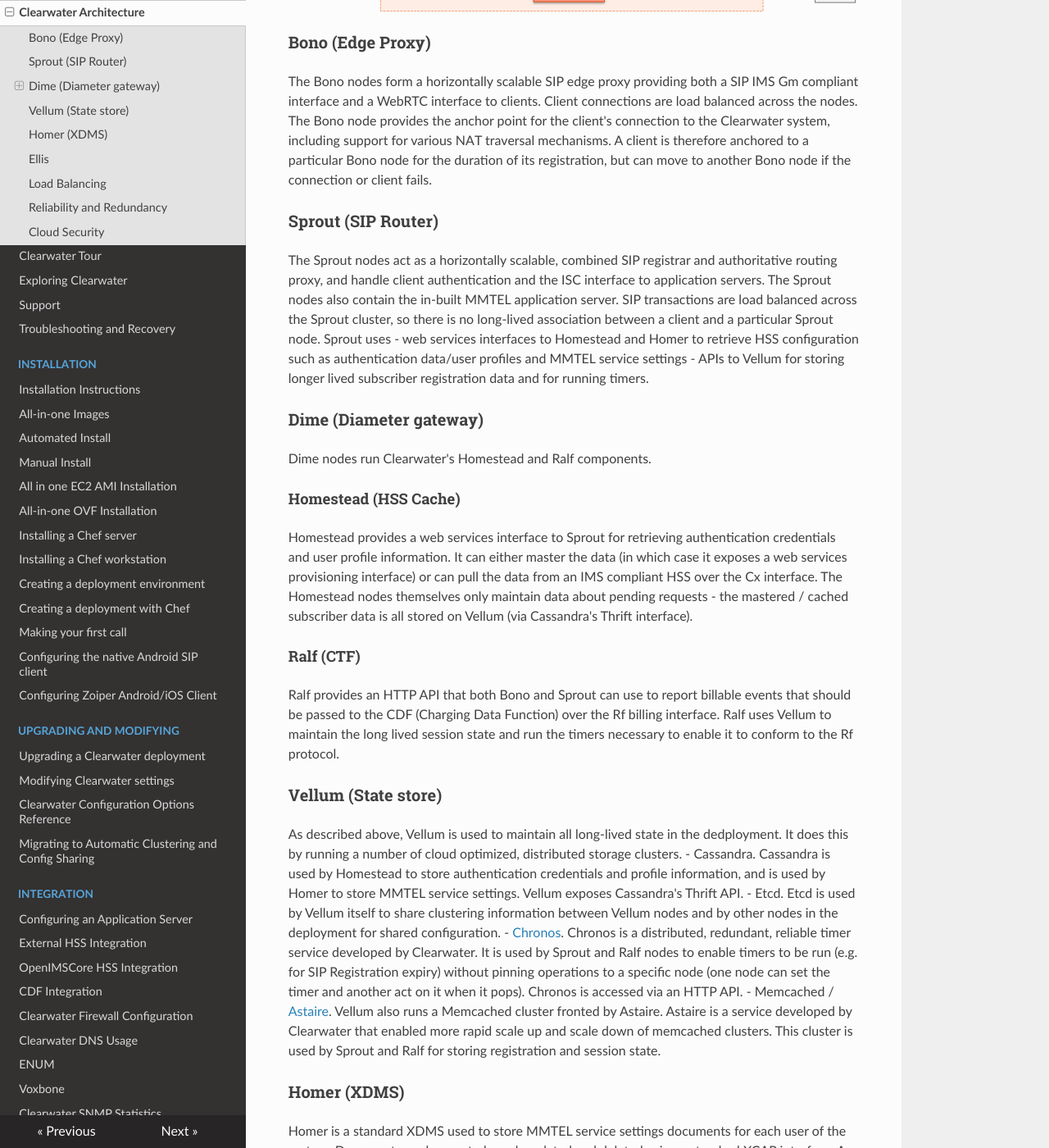
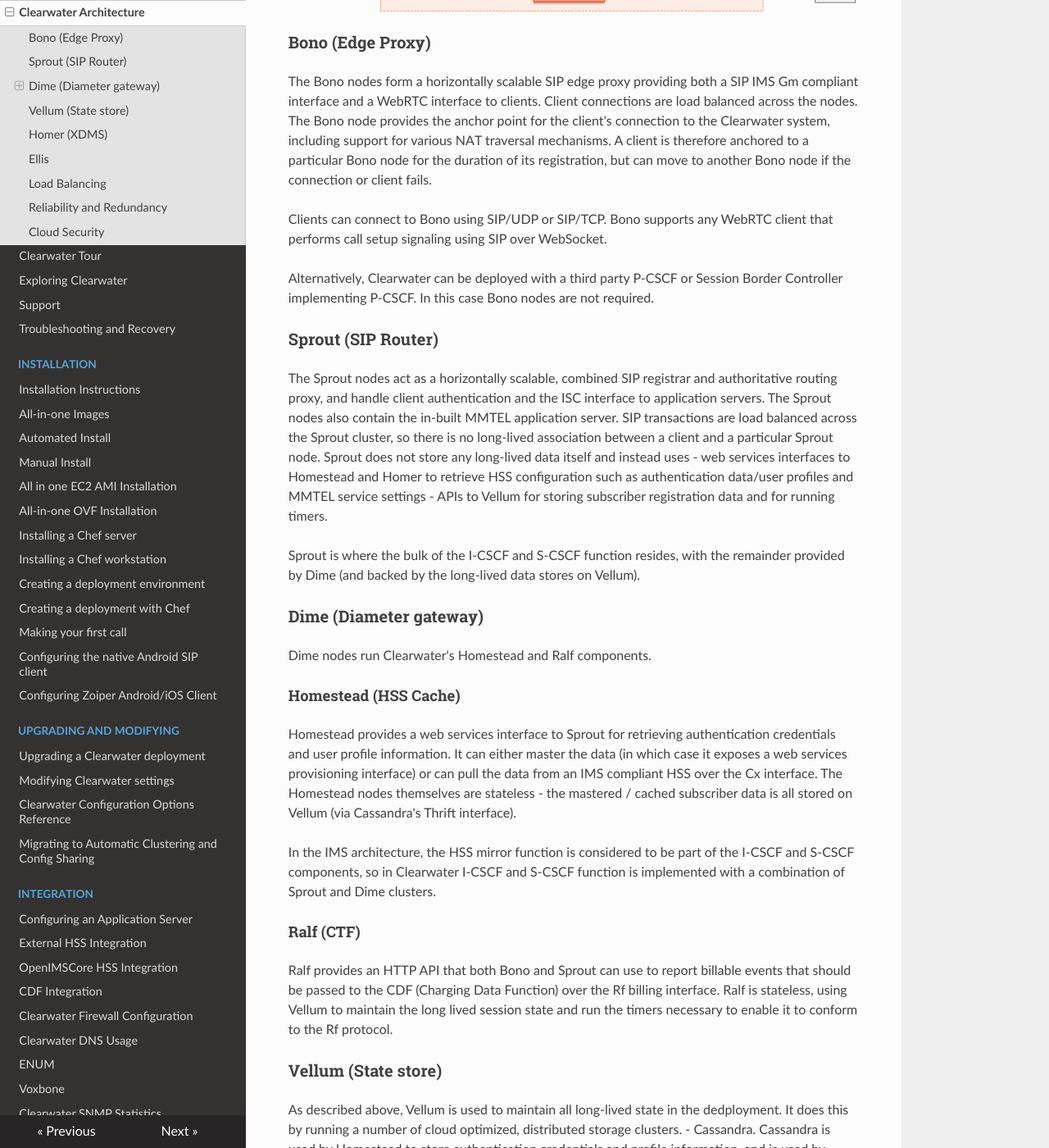
Before and after one commit to Metaswitch/clearwater-readthedocs, an MkDocs documentation site: the page built from docs/Clearwater_Architecture.md, in a window 1280 px wide and 1400 px high, scrolled down 1069 px. Shown: the whole window at 82% size. Built offline with MkDocs 1.6.1, drawn with Linux system fonts in a browser that asks for light colours; nearby versions of some CDN libraries; old or Windows-style settings are respelled for this version of MkDocs; some of the changed text lies outside the part shown.

Commit message:
Incorporate additional content from version on projectclearwater.org

```diff
--- a/docs/Clearwater_Architecture.md
+++ b/docs/Clearwater_Architecture.md
@@ -5,11 +5,11 @@ Clearwater was designed from the ground up to be optimized for deployment in vir
 In particular ...
 
 - All components are horizontally scalable using simple, stateless load-balancing.
-- All long lived state is stored on dedicated Vellum nodes which make use of cloud-optimized storage technologies such as Cassandra.  No long lived state is stored on other production nodes, making it quick and easy to dynamically scale the clusters and minimizing the impact if a node is lost.
+- All long lived state is stored on dedicated "Vellum" nodes which make use of cloud-optimized storage technologies such as Cassandra.  No long lived state is stored on other production nodes, making it quick and easy to dynamically scale the clusters and minimizing the impact if a node is lost.
 - Interfaces between the front-end SIP components and the back-end services use RESTful web services interfaces.
 - Interfaces between the various components use connection pooling with statistical recycling of connections to ensure load is spread evenly as nodes are added and removed from each layer.
 
-The following diagram shows a Clearwater deployment.
+The following diagram illustrates the Clearwater architecture and its components.
 
 ![Architecture](img/Clearwater_Architecture.png)
 
@@ -17,11 +17,17 @@ The following diagram shows a Clearwater deployment.
 
 The Bono nodes form a horizontally scalable SIP edge proxy providing both a SIP IMS Gm compliant interface and a WebRTC interface to clients.  Client connections are load balanced across the nodes.  The Bono node provides the anchor point for the client's connection to the Clearwater system, including support for various NAT traversal mechanisms.  A client is therefore anchored to a particular Bono node for the duration of its registration, but can move to another Bono node if the connection or client fails.
 
+Clients can connect to Bono using SIP/UDP or SIP/TCP.  Bono supports any WebRTC client that performs call setup signaling using SIP over WebSocket.
+
+Alternatively, Clearwater can be deployed with a third party P-CSCF or Session Border Controller implementing P-CSCF. In this case Bono nodes are not required.
+
 ### Sprout (SIP Router)
 
-The Sprout nodes act as a horizontally scalable, combined SIP registrar and authoritative routing proxy, and handle client authentication and the ISC interface to application servers.  The Sprout nodes also contain the in-built MMTEL application server.  SIP transactions are load balanced across the Sprout cluster, so there is no long-lived association between a client and a particular Sprout node.  Sprout uses
+The Sprout nodes act as a horizontally scalable, combined SIP registrar and authoritative routing proxy, and handle client authentication and the ISC interface to application servers.  The Sprout nodes also contain the in-built MMTEL application server.  SIP transactions are load balanced across the Sprout cluster, so there is no long-lived association between a client and a particular Sprout node.  Sprout does not store any long-lived data itself and instead uses
 - web services interfaces to Homestead and Homer to retrieve HSS configuration such as authentication data/user profiles and MMTEL service settings
-- APIs to Vellum for storing longer lived subscriber registration data and for running timers.
+- APIs to Vellum for storing subscriber registration data and for running timers.
+
+Sprout is where the bulk of the I-CSCF and S-CSCF function resides, with the remainder provided by Dime (and backed by the long-lived data stores on Vellum).
 
 ### Dime (Diameter gateway)
 
@@ -29,11 +35,13 @@ Dime nodes run Clearwater's Homestead and Ralf components.
 
 #### Homestead (HSS Cache)
 
-Homestead provides a web services interface to Sprout for retrieving authentication credentials and user profile information.  It can either master the data (in which case it exposes a web services provisioning interface) or can pull the data from an IMS compliant HSS over the Cx interface.  The Homestead nodes themselves only maintain data about pending requests - the mastered / cached subscriber data is all stored on Vellum (via Cassandra's Thrift interface).
+Homestead provides a web services interface to Sprout for retrieving authentication credentials and user profile information.  It can either master the data (in which case it exposes a web services provisioning interface) or can pull the data from an IMS compliant HSS over the Cx interface.  The Homestead nodes themselves are stateless - the mastered / cached subscriber data is all stored on Vellum (via Cassandra's Thrift interface).
+
+In the IMS architecture, the HSS mirror function is considered to be part of the I-CSCF and S-CSCF components, so in Clearwater I-CSCF and S-CSCF function is implemented with a combination of Sprout and Dime clusters.
 
 #### Ralf (CTF)
 
-Ralf provides an HTTP API that both Bono and Sprout can use to report billable events that should be passed to the CDF (Charging Data Function) over the Rf billing interface.  Ralf uses Vellum to maintain the long lived session state and run the timers necessary to enable it to conform to the Rf protocol.
+Ralf provides an HTTP API that both Bono and Sprout can use to report billable events that should be passed to the CDF (Charging Data Function) over the Rf billing interface.  Ralf is stateless, using Vellum to maintain the long lived session state and run the timers necessary to enable it to conform to the Rf protocol.
 
 ### Vellum (State store)
 
@@ -57,7 +65,7 @@ In a cloud scalable system like Clearwater load balancing is an important part o
 
 As an example, a single domain name is configured for all the Sprout nodes.  Each Bono node maintains a pool of SIP connections to the Sprout nodes, with the target node for each connection selected at random from the list of addresses returned by DNS.  Bono selects a connection at random for each SIP transaction forwarded to Sprout.  The connections in the pool are recycled on failure and periodically, selecting a different address from the list returned by the DNS server each time.
 
-A similar technique is used for the HTTP connections between Sprout and Homer/Homestead - each Sprout maintains a pool of connections load balanced across the Homer/Homestead clusters and periodically forces these connections to be recycled.
+A similar technique is used for the HTTP connections between Sprout and Homer/Dime - each Sprout maintains a pool of connections load balanced across the Homer/Dime clusters and periodically forces these connections to be recycled.
 
 ### Reliability and Redundancy
 
@@ -67,7 +75,7 @@ The Clearwater approach to reliability is to follow common design patterns for s
 
 Both Bono and Sprout operate as transaction-stateful rather than dialog-stateful proxies - transaction state is typically short-lived compared to dialog state. As the anchor point for client connections for NAT traversal, the Bono node used remains on the signaling path for the duration of a SIP dialog. Any individual Sprout node is only in the signaling path for the initial transaction, and subsequent requests are routed through the entire Sprout cluster, so failure of a Sprout node does not cause established SIP dialogs to fail. Long-lived SIP state such as registration data and event subscription state is stored in a clustered, redundant shared data store (memcached running as part of Vellum nodes) so is not tied to any individual Sprout node.
 
-Homer and Homestead similar only retain local state for pending requests - all long lived state is stored redundantly in the Cassandra cluster running as part of Vellum.
+Dime, Homer and Ralf similar only retain local state for pending requests - all long lived state is stored redundantly in the data store clusters provided by Vellum.
 
 ### Cloud Security
 
```
